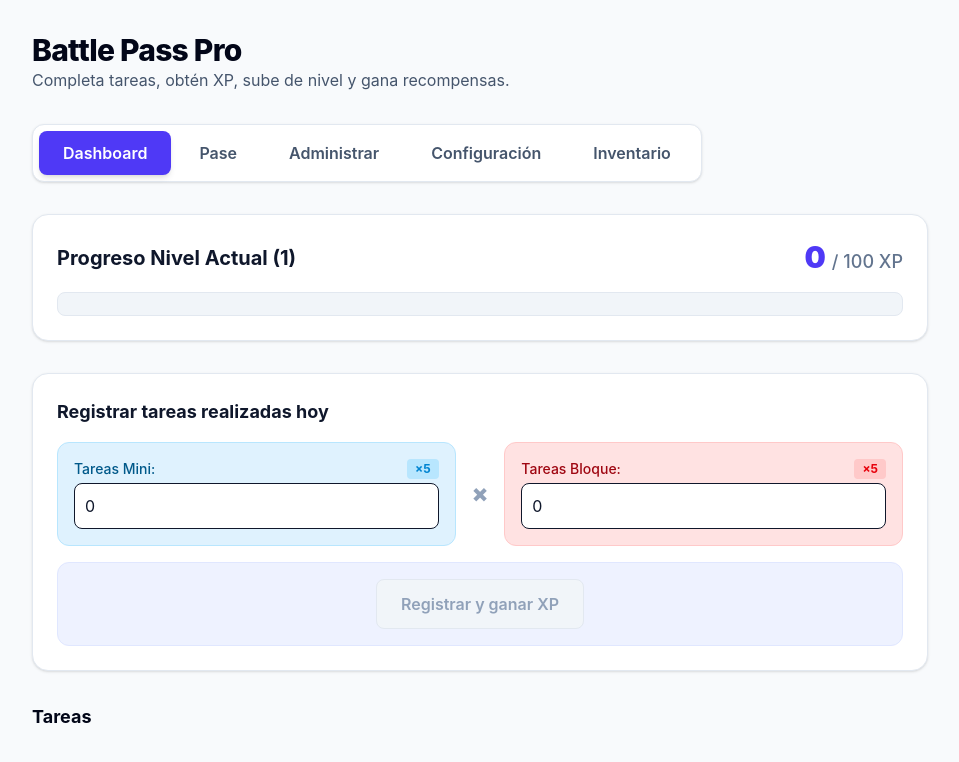
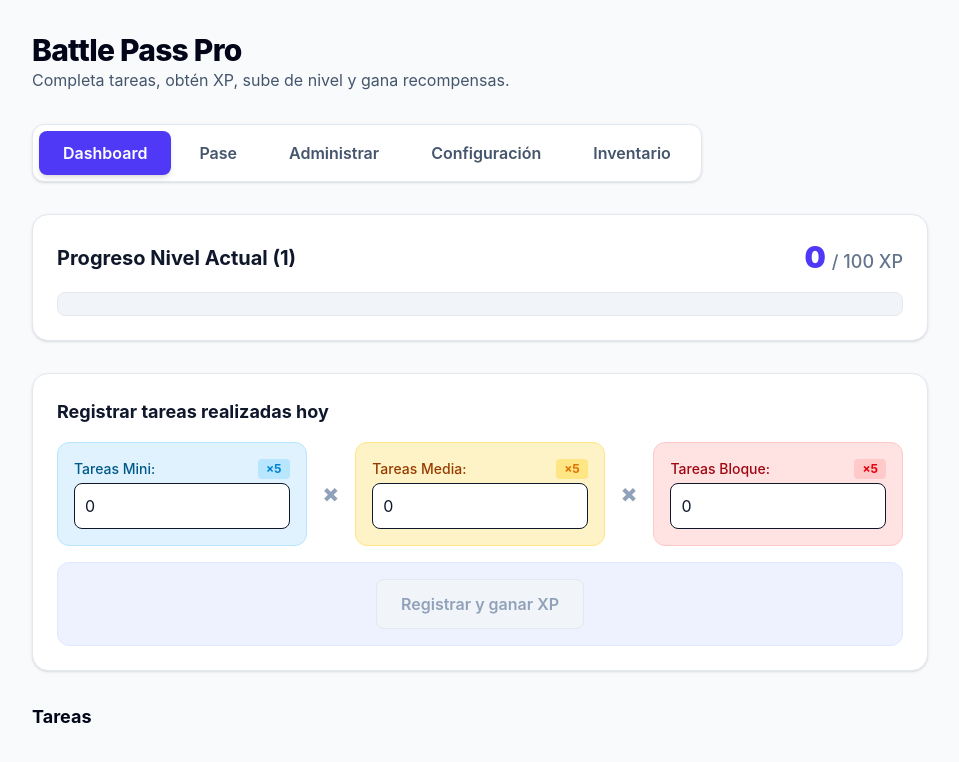
Before and after one commit to gastonheinz/proyect-dreampass, a React (Vite) app: page / in a window 1280 px wide. Shown: the top 762 px of the page, without its empty margins (160-1119 px from the left). Built offline with nearby package versions, Linux system fonts and the light colour scheme.

Commit message:
feat: mejoras generales

```diff
--- a/src/App.jsx
+++ b/src/App.jsx
@@ -22,7 +22,7 @@ export default function App() {
   const game = useGameState()
   const displayedXp = useXpAnimation(game.totalXp)
   const levelUp = useLevelUp(displayedXp, game.rewards)
-  const regAnim = useRegisterAnimation(game.addXp, game.xpMode, game.miniXp, game.blockXp)
+  const regAnim = useRegisterAnimation(game.addXp, game.xpMode, game.miniXp, game.mediaXp, game.blockXp)
 
   useEffect(() => {
     if (levelUp.showLevelUp || levelUp.levelUpToast) {
--- a/src/components/Admin/index.jsx
+++ b/src/components/Admin/index.jsx
@@ -4,7 +4,7 @@ import AddRewardForm from './AddRewardForm'
 export default function Admin({ game }) {
   return (
     <div className="space-y-6">
-      <AddTaskForm onAdd={game.addTask} />
+      <AddTaskForm onAdd={game.addTask} miniXp={game.miniXp} mediaXp={game.mediaXp} blockXp={game.blockXp} />
       <AddRewardForm onAdd={game.addReward} />
     </div>
   )
--- a/src/components/Config/XpSettings.jsx
+++ b/src/components/Config/XpSettings.jsx
@@ -1,4 +1,4 @@
-export default function XpSettings({ miniXp, setMiniXp, blockXp, setBlockXp, xpMode, setXpMode, onReset, onGenerateTasks }) {
+export default function XpSettings({ miniXp, setMiniXp, blockXp, setBlockXp, mediaXp, setMediaXp, xpMode, setXpMode, onReset, onGenerateTasks }) {
   return (
     <div className="bg-white p-6 rounded-2xl border border-slate-200 shadow-sm">
       <h3 className="text-lg font-bold mb-4">Configuración XP</h3>
@@ -29,8 +29,8 @@ export default function XpSettings({ miniXp, setMiniXp, blockXp, setBlockXp, xpM
         </div>
         <p className="text-xs text-slate-500 mt-2">
           {xpMode === 'current'
-            ? 'Actual: (1 + Mini×5) × (1 + Bloque×5)'
-            : 'Clásico: (Mini×XP Mini) + (Bloque×XP Bloque)'
+            ? 'Actual: (1 + Mini×5) × (1 + Media×5) × (1 + Bloque×5)'
+            : 'Clásico: (Mini×XP Mini) + (Media×XP Media) + (Bloque×XP Bloque)'
           }
         </p>
       </div>
@@ -42,6 +42,15 @@ export default function XpSettings({ miniXp, setMiniXp, blockXp, setBlockXp, xpM
             type="number"
             value={miniXp}
             onChange={e => setMiniXp(parseInt(e.target.value) || 0)}
+            className="w-full border rounded-lg p-2.5"
+          />
+        </div>
+        <div className="flex-1">
+          <label className="block text-sm font-medium">XP Media:</label>
+          <input
+            type="number"
+            value={mediaXp}
+            onChange={e => setMediaXp(parseInt(e.target.value) || 0)}
             className="w-full border rounded-lg p-2.5"
           />
         </div>
--- a/src/components/Config/index.jsx
+++ b/src/components/Config/index.jsx
@@ -9,6 +9,8 @@ export default function Config({ game }) {
         setMiniXp={game.setMiniXp}
         blockXp={game.blockXp}
         setBlockXp={game.setBlockXp}
+        mediaXp={game.mediaXp}
+        setMediaXp={game.setMediaXp}
         xpMode={game.xpMode}
         setXpMode={game.setXpMode}
         onReset={game.resetLevel}
--- a/src/components/Dashboard/TaskRegistration.jsx
+++ b/src/components/Dashboard/TaskRegistration.jsx
@@ -3,25 +3,22 @@ import { useEffect, useRef } from 'react'
 export default function TaskRegistration({
   regAnim, displayedXp, totalXp,
   completedMinis, setCompletedMinis,
+  completedMedias, setCompletedMedias,
   completedBlocks, setCompletedBlocks,
-  xpMode, miniXp, blockXp,
+  xpMode, miniXp, mediaXp, blockXp,
 }) {
   const prevShowResult = useRef(false)
 
-  const xpARecibir = xpMode === 'classic'
-    ? (completedMinis * miniXp) + (completedBlocks * blockXp)
-    : (1 + completedMinis * 5) * (1 + completedBlocks * 5)
-
-  const hasBlocks = completedBlocks > 0
-  const hasMinis = completedMinis > 0
-
   const leftFinal = xpMode === 'classic' ? completedMinis * miniXp : 1 + completedMinis * 5
+  const middleFinal = xpMode === 'classic' ? completedMedias * mediaXp : 1 + completedMedias * 5
   const rightFinal = xpMode === 'classic' ? completedBlocks * blockXp : 1 + completedBlocks * 5
 
   const leftComplete = regAnim.animPhase !== 'left' || regAnim.animLeftValue >= leftFinal
+  const middleComplete = regAnim.animPhase === 'right' || regAnim.animPhase === 'total' || regAnim.showXpResult || (regAnim.animPhase === 'middle' && regAnim.animMiddleValue >= middleFinal)
   const rightComplete = regAnim.animPhase === 'total' || regAnim.showXpResult || (regAnim.animPhase === 'right' && regAnim.animRightValue >= rightFinal)
 
   const leftDisplay = leftComplete ? leftFinal : regAnim.animLeftValue
+  const middleDisplay = middleComplete ? middleFinal : regAnim.animMiddleValue
   const rightDisplay = rightComplete ? rightFinal : regAnim.animRightValue
 
   useEffect(() => {
@@ -32,12 +29,13 @@ export default function TaskRegistration({
       const timer = setTimeout(() => {
         regAnim.resetResult()
         setCompletedMinis(0)
+        setCompletedMedias(0)
         setCompletedBlocks(0)
         prevShowResult.current = false
       }, 600)
       return () => clearTimeout(timer)
     }
-  }, [regAnim.showXpResult, displayedXp, totalXp, regAnim.resetResult, setCompletedMinis, setCompletedBlocks])
+  }, [regAnim.showXpResult, displayedXp, totalXp, regAnim.resetResult, setCompletedMinis, setCompletedMedias, setCompletedBlocks])
 
   function renderFormula() {
     if (xpMode === 'classic') {
@@ -48,6 +46,10 @@ export default function TaskRegistration({
               ({completedMinis} × {miniXp})
             </span>
             <span className="text-slate-400">+</span>
+            <span className={`transition-all duration-300 ${regAnim.animPhase === 'middle' || middleComplete ? 'opacity-100' : 'opacity-40'}`}>
+              ({completedMedias} × {mediaXp})
+            </span>
+            <span className="text-slate-400">+</span>
             <span className={`transition-all duration-300 ${regAnim.animPhase === 'right' || rightComplete ? 'opacity-100' : 'opacity-40'}`}>
               ({completedBlocks} × {blockXp})
             </span>
@@ -55,6 +57,10 @@ export default function TaskRegistration({
           <div className="flex justify-center items-center gap-2 text-lg font-black mt-2 flex-wrap">
             <span className={`transition-all duration-300 text-sky-600 ${regAnim.animPhase === 'left' ? 'scale-110' : ''}`}>
               {leftDisplay}
+            </span>
+            <span className="text-slate-400">+</span>
+            <span className={`transition-all duration-300 text-amber-600 ${regAnim.animPhase === 'middle' ? 'scale-110' : ''}`}>
+              {middleDisplay}
             </span>
             <span className="text-slate-400">+</span>
             <span className={`transition-all duration-300 text-red-600 ${regAnim.animPhase === 'right' ? 'scale-110' : ''}`}>
@@ -80,6 +86,10 @@ export default function TaskRegistration({
             (1 + {completedMinis}×5)
           </span>
           <span className="text-slate-400">×</span>
+          <span className={`transition-all duration-300 ${regAnim.animPhase === 'middle' || middleComplete ? 'opacity-100' : 'opacity-40'}`}>
+            (1 + {completedMedias}×5)
+          </span>
+          <span className="text-slate-400">×</span>
           <span className={`transition-all duration-300 ${regAnim.animPhase === 'right' || rightComplete ? 'opacity-100' : 'opacity-40'}`}>
             (1 + {completedBlocks}×5)
           </span>
@@ -87,6 +97,10 @@ export default function TaskRegistration({
         <div className="flex justify-center items-center gap-2 text-lg font-black mt-2 flex-wrap">
           <span className={`transition-all duration-300 text-sky-600 ${regAnim.animPhase === 'left' ? 'scale-110' : ''}`}>
             {leftDisplay}
+          </span>
+          <span className="text-slate-400">×</span>
+          <span className={`transition-all duration-300 text-amber-600 ${regAnim.animPhase === 'middle' ? 'scale-110' : ''}`}>
+            {middleDisplay}
           </span>
           <span className="text-slate-400">×</span>
           <span className={`transition-all duration-300 text-red-600 ${regAnim.animPhase === 'right' ? 'scale-110' : ''}`}>
@@ -111,6 +125,9 @@ export default function TaskRegistration({
     }
     if (regAnim.animPhase === 'left') {
       return <div className="text-xs text-indigo-400 mt-1">Calculando factor izquierdo...</div>
+    }
+    if (regAnim.animPhase === 'middle') {
+      return <div className="text-xs text-indigo-400 mt-1">Calculando factor medio...</div>
     }
     if (regAnim.animPhase === 'right') {
       return <div className="text-xs text-indigo-400 mt-1">Calculando factor derecho...</div>
@@ -145,6 +162,25 @@ export default function TaskRegistration({
           <span className="text-2xl font-black text-slate-400 shrink-0">
             {xpMode === 'classic' ? '+' : '×'}
           </span>
+          <div className="flex-1 p-4 rounded-xl border bg-amber-100 border-amber-200">
+            <div className="flex justify-between items-center mb-1">
+              <label className="block text-sm font-medium text-amber-800">Tareas Media:</label>
+              <span className="text-xs font-bold text-amber-600 bg-amber-200 px-2 py-0.5 rounded">
+                {xpMode === 'classic' ? `×${mediaXp} XP` : '×5'}
+              </span>
+            </div>
+            <input
+              type="number"
+              min="0"
+              value={completedMedias}
+              onChange={e => setCompletedMedias(Math.max(0, parseInt(e.target.value) || 0))}
+              disabled={regAnim.isRegistering || regAnim.showXpResult}
+              className="w-full border rounded-lg p-2.5 bg-white focus:ring-2 focus:ring-amber-500 outline-none transition-all disabled:opacity-50"
+            />
+          </div>
+          <span className="text-2xl font-black text-slate-400 shrink-0">
+            {xpMode === 'classic' ? '+' : '×'}
+          </span>
           <div className="flex-1 p-4 rounded-xl border bg-red-100 border-red-200">
             <div className="flex justify-between items-center mb-1">
               <label className="block text-sm font-medium text-red-800">Tareas Bloque:</label>
@@ -172,10 +208,10 @@ export default function TaskRegistration({
           ) : (
             <div className="flex justify-center">
               <button
-                onClick={() => regAnim.startRegister(completedMinis, completedBlocks)}
-                disabled={regAnim.isRegistering || (completedMinis === 0 && completedBlocks === 0)}
+                onClick={() => regAnim.startRegister(completedMinis, completedMedias, completedBlocks)}
+                disabled={regAnim.isRegistering || (completedMinis === 0 && completedMedias === 0 && completedBlocks === 0)}
                 className={`px-6 py-3 rounded-lg font-semibold transition-all duration-200 ${
-                   !regAnim.isRegistering && (completedMinis > 0 || completedBlocks > 0)
+                   !regAnim.isRegistering && (completedMinis > 0 || completedMedias > 0 || completedBlocks > 0)
                     ? 'bg-indigo-600 text-white hover:bg-indigo-700 active:scale-95 shadow-md hover:shadow-lg'
                     : 'bg-slate-100 text-slate-400 cursor-not-allowed border border-slate-200'
                 }`}
--- a/src/components/Dashboard/index.jsx
+++ b/src/components/Dashboard/index.jsx
@@ -5,13 +5,14 @@ import TaskList from './TaskList'
 
 export default function Dashboard({ game, displayedXp, regAnim }) {
   const [completedMinis, setCompletedMinis] = useState(0)
+  const [completedMedias, setCompletedMedias] = useState(0)
   const [completedBlocks, setCompletedBlocks] = useState(0)
 
-  const { level, currentLevelXp, nextLevelXp, totalXp, rewards, tasks, completeTask, xpMode, miniXp, blockXp } = game
+  const { nextLevelXp, totalXp, rewards, tasks, completeTask, xpMode, miniXp, mediaXp, blockXp } = game
 
   const xpARecibir = xpMode === 'classic'
-    ? (completedMinis * miniXp) + (completedBlocks * blockXp)
-    : (1 + completedMinis * 5) * (1 + completedBlocks * 5)
+    ? (completedMinis * miniXp) + (completedMedias * mediaXp) + (completedBlocks * blockXp)
+    : (1 + completedMinis * 5) * (1 + completedMedias * 5) * (1 + completedBlocks * 5)
 
   return (
     <div className="space-y-8">
@@ -32,10 +33,13 @@ export default function Dashboard({ game, displayedXp, regAnim }) {
         totalXp={totalXp}
         completedMinis={completedMinis}
         setCompletedMinis={setCompletedMinis}
+        completedMedias={completedMedias}
+        setCompletedMedias={setCompletedMedias}
         completedBlocks={completedBlocks}
         setCompletedBlocks={setCompletedBlocks}
         xpMode={xpMode}
         miniXp={miniXp}
+        mediaXp={mediaXp}
         blockXp={blockXp}
       />
       <TaskList tasks={tasks} onComplete={completeTask} />
--- a/src/hooks/useGameState.js
+++ b/src/hooks/useGameState.js
@@ -28,6 +28,7 @@ export default function useGameState() {
   const [totalXp, setTotalXp] = useState(() => loadInt('totalXp', 0))
   const [miniXp, setMiniXp] = useState(() => loadInt('miniXp', 10))
   const [blockXp, setBlockXp] = useState(() => loadInt('blockXp', 100))
+  const [mediaXp, setMediaXp] = useState(() => loadInt('mediaXp', 50))
   const [xpMode, setXpMode] = useState(() => loadJSON('xpMode', 'current'))
 
   const recurringTasksRef = useRef(recurringTasks)
@@ -42,6 +43,7 @@ export default function useGameState() {
   useEffect(() => { localStorage.setItem('totalXp', totalXp.toString()) }, [totalXp])
   useEffect(() => { localStorage.setItem('miniXp', miniXp.toString()) }, [miniXp])
   useEffect(() => { localStorage.setItem('blockXp', blockXp.toString()) }, [blockXp])
+  useEffect(() => { localStorage.setItem('mediaXp', mediaXp.toString()) }, [mediaXp])
   useEffect(() => { localStorage.setItem('xpMode', JSON.stringify(xpMode)) }, [xpMode])
 
   const level = Math.floor(totalXp / 100) + 1
@@ -77,6 +79,7 @@ export default function useGameState() {
     if (!name) return
     let xp = 0
     if (type === 'Mini') xp = miniXp
+    else if (type === 'Media') xp = mediaXp
     else if (type === 'Bloque') xp = blockXp
     else xp = parseInt(customXp) || 0
     const newTask = { id: Date.now(), name, xp, status: 'pending', type }
@@ -85,18 +88,15 @@ export default function useGameState() {
     } else {
       setTasks(prev => [...prev, newTask])
     }
-  }, [miniXp, blockXp])
+  }, [miniXp, mediaXp, blockXp])
 
   const completeTask = useCallback((taskId) => {
-    setTasks(prev => {
-      const task = prev.find(t => t.id === taskId)
-      if (task) {
-        setTotalXp(xp => xp + task.xp)
-        return prev.filter(t => t.id !== taskId)
-      }
-      return prev
-    })
-  }, [])
+    const task = tasks.find(t => t.id === taskId)
+    if (task) {
+      setTotalXp(xp => xp + task.xp)
+      setTasks(prev => prev.filter(t => t.id !== taskId))
+    }
+  }, [tasks])
 
   const deleteTask = useCallback((taskId) => {
     setTasks(prev => prev.filter(t => t.id !== taskId))
@@ -168,6 +168,7 @@ export default function useGameState() {
     totalXp, setTotalXp,
     miniXp, setMiniXp,
     blockXp, setBlockXp,
+    mediaXp, setMediaXp,
     xpMode, setXpMode,
     level, currentLevelXp, nextLevelXp,
     nextReward,
--- a/src/hooks/useRegisterAnimation.js
+++ b/src/hooks/useRegisterAnimation.js
@@ -1,16 +1,18 @@
 import { useState, useEffect, useRef, useCallback } from 'react'
 
-export default function useRegisterAnimation(addXp, xpMode = 'current', miniXp = 10, blockXp = 100) {
+export default function useRegisterAnimation(addXp, xpMode = 'current', miniXp = 10, mediaXp = 50, blockXp = 100) {
   const [isRegistering, setIsRegistering] = useState(false)
   const [registerXpDisplay, setRegisterXpDisplay] = useState(0)
   const [showXpResult, setShowXpResult] = useState(false)
   const [animPhase, setAnimPhase] = useState('idle')
   const [animLeftValue, setAnimLeftValue] = useState(0)
+  const [animMiddleValue, setAnimMiddleValue] = useState(0)
   const [animRightValue, setAnimRightValue] = useState(0)
 
   const lastXpAddedRef = useRef(0)
   const addXpRef = useRef(addXp)
   const leftRef = useRef(0)
+  const middleRef = useRef(0)
   const rightRef = useRef(0)
   const targetRef = useRef(0)
 
@@ -18,27 +20,32 @@ export default function useRegisterAnimation(addXp, xpMode = 'current', miniXp =
     addXpRef.current = addXp
   })
 
-  const startRegister = useCallback((completedMinis, completedBlocks) => {
-    if (completedMinis === 0 && completedBlocks === 0) return null
+  const startRegister = useCallback((completedMinis, completedMedias, completedBlocks) => {
+    if (completedMinis === 0 && completedMedias === 0 && completedBlocks === 0) return null
     const left = xpMode === 'classic'
       ? completedMinis * miniXp
       : 1 + completedMinis * 5
+    const middle = xpMode === 'classic'
+      ? completedMedias * mediaXp
+      : 1 + completedMedias * 5
     const right = xpMode === 'classic'
       ? completedBlocks * blockXp
       : 1 + completedBlocks * 5
-    const total = xpMode === 'classic' ? left + right : left * right
+    const total = xpMode === 'classic' ? left + middle + right : left * middle * right
     if (total <= 0) return null
     targetRef.current = total
     leftRef.current = left
+    middleRef.current = middle
     rightRef.current = right
     setAnimPhase('left')
     setAnimLeftValue(0)
+    setAnimMiddleValue(0)
     setAnimRightValue(0)
     setRegisterXpDisplay(0)
     setIsRegistering(true)
     setShowXpResult(false)
     return total
-  }, [xpMode, miniXp, blockXp])
+  }, [xpMode, miniXp, mediaXp, blockXp])
 
   useEffect(() => {
     if (!isRegistering) return
@@ -47,6 +54,17 @@ export default function useRegisterAnimation(addXp, xpMode = 'current', miniXp =
         const step = Math.max(1, Math.ceil(leftRef.current / 20))
         const timer = setTimeout(() => {
           setAnimLeftValue(prev => Math.min(prev + step, leftRef.current))
+        }, 50)
+        return () => clearTimeout(timer)
+      } else {
+        const timer = setTimeout(() => setAnimPhase('middle'), 300)
+        return () => clearTimeout(timer)
+      }
+    } else if (animPhase === 'middle') {
+      if (animMiddleValue < middleRef.current) {
+        const step = Math.max(1, Math.ceil(middleRef.current / 20))
+        const timer = setTimeout(() => {
+          setAnimMiddleValue(prev => Math.min(prev + step, middleRef.current))
         }, 50)
         return () => clearTimeout(timer)
       } else {
@@ -82,7 +100,7 @@ export default function useRegisterAnimation(addXp, xpMode = 'current', miniXp =
         setIsRegistering(false)
       }
     }
-  }, [isRegistering, animPhase, animLeftValue, animRightValue, registerXpDisplay])
+  }, [isRegistering, animPhase, animLeftValue, animMiddleValue, animRightValue, registerXpDisplay])
 
   const resetResult = useCallback(() => {
     setShowXpResult(false)
@@ -92,7 +110,7 @@ export default function useRegisterAnimation(addXp, xpMode = 'current', miniXp =
 
   return {
     isRegistering, showXpResult, animPhase,
-    animLeftValue, animRightValue, registerXpDisplay,
+    animLeftValue, animMiddleValue, animRightValue, registerXpDisplay,
     lastXpAddedRef, startRegister, resetResult,
   }
 }
```
Also changed, not shown: src/components/Admin/AddTaskForm.jsx (+7 -6 lines).
